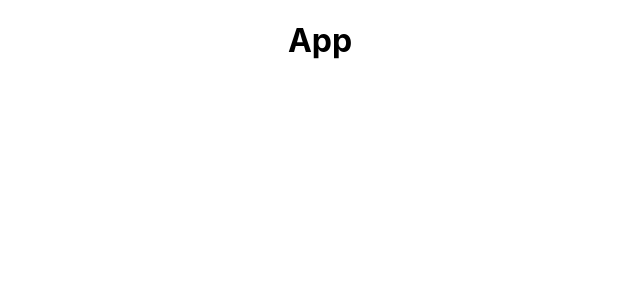
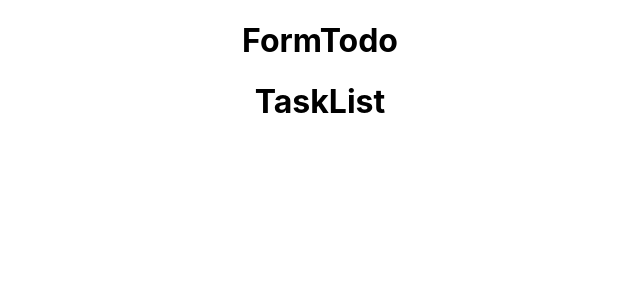
Before and after one commit to jhozap/todo-list, a React (Create React App) app: page / in a window 1280 px wide. Shown: the top 300 px of the page, without its empty margins (320-960 px from the left). Built offline with nearby package versions, Linux system fonts and the light colour scheme.

Commit message:
componentes y estructura

```diff
--- a/src/App.js
+++ b/src/App.js
@@ -1,9 +1,10 @@
 import './App.css';
+import Container from './components/Container';
 
 function App() {
   return (
     <div className="App">
-      <h1>App</h1>
+      <Container />
     </div>
   );
 }
--- /dev/null
+++ b/src/components/Container.js
@@ -0,0 +1,14 @@
+import React from 'react'
+import FormTodo from './FormTodo'
+import TaskList from './TaskList'
+
+const Container = () => {
+    return (
+        <div>
+            <FormTodo />
+            <TaskList />
+        </div>
+    )
+}
+
+export default Container
--- /dev/null
+++ b/src/components/FormTodo.js
@@ -0,0 +1,11 @@
+import React from 'react'
+
+const FormTodo = () => {
+    return (
+        <div>
+            <h1>FormTodo</h1>
+        </div>
+    )
+}
+
+export default FormTodo
--- /dev/null
+++ b/src/components/TaskList.js
@@ -0,0 +1,11 @@
+import React from 'react'
+
+const TaskList = () => {
+    return (
+        <div>
+            <h1>TaskList</h1>
+        </div>
+    )
+}
+
+export default TaskList
```
Also changed, not shown: src/components/Checkbox.js (added, +11 -0 lines).
